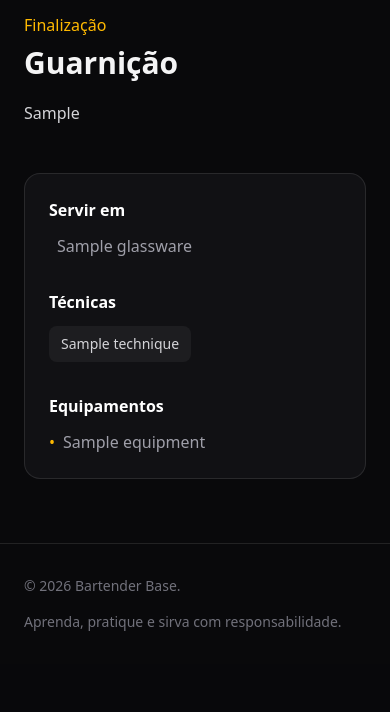
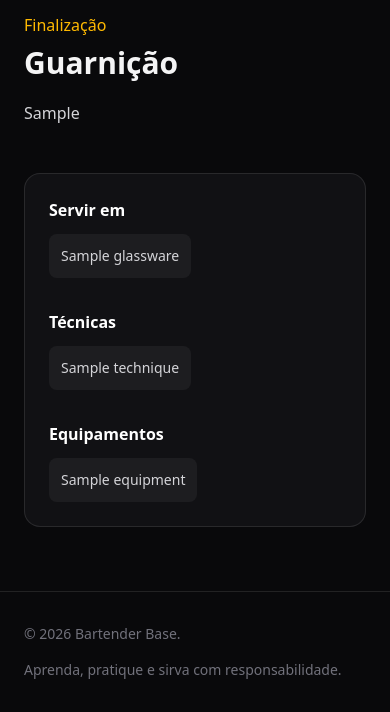
Before and after one commit to thierrydrmv/bartender-base, a Django app: a page that uses templates/cocktails/cocktail_detail.html in a window 390 px wide. Shown: the part 1300-2012 px from the top of the page. Before the commit the page ends 1931 px from the top, so only its background shows below. Run offline with Django 5.2, Linux system fonts and the light colour scheme; tables that the repository leaves empty hold one stand-in row (values such as "Sample post"); grey boxes marked "Sample" are stand-in pictures; style sheets or scripts are compiled from the project's sources; some libraries are stand-ins or nearby versions.

Commit message:
feat: style cocktail detail links as mobile buttons

```diff
--- a/templates/cocktails/cocktail_detail.html
+++ b/templates/cocktails/cocktail_detail.html
@@ -115,8 +115,7 @@
                         <h2 class="font-semibold text-white">Servir em</h2>
                         {% if cocktail.glassware %}
                             <a href="{% url 'cocktails:glassware-detail' cocktail.glassware.slug %}"
-                               class="group mt-3 flex items-center gap-2 text-zinc-400 transition hover:text-amber-400">
-                                <span class="text-amber-400" aria-hidden="true"></span>
+                               class="mt-3 inline-flex min-h-11 cursor-pointer items-center rounded-lg bg-white/5 px-3 py-2 text-sm text-zinc-300 transition hover:bg-amber-500 hover:text-zinc-950">
                                 <span>{{ cocktail.glassware.name }}</span>
                             </a>
                         {% else %}
@@ -128,7 +127,7 @@
                         <div class="mt-3 flex flex-wrap gap-2">
                             {% for technique in cocktail.techniques.all %}
                                 <a href="{% url 'cocktails:technique-detail' technique.slug %}"
-                                   class="rounded-lg bg-white/5 px-3 py-2 text-sm text-zinc-300 transition hover:bg-amber-500 hover:text-zinc-950">
+                                   class="inline-flex min-h-11 cursor-pointer items-center rounded-lg bg-white/5 px-3 py-2 text-sm text-zinc-300 transition hover:bg-amber-500 hover:text-zinc-950">
                                     {{ technique.name }}
                                 </a>
                             {% empty %}
@@ -138,12 +137,11 @@
                     </section>
                     <section>
                         <h2 class="font-semibold text-white">Equipamentos</h2>
-                        <ul class="mt-3 space-y-2">
+                        <ul class="mt-3 flex flex-wrap gap-2">
                             {% for item in cocktail.equipment.all %}
                                 <li>
                                     <a href="{% url 'cocktails:equipment-detail' item.slug %}"
-                                       class="group flex items-center gap-2 text-zinc-400 transition hover:text-amber-400">
-                                        <span class="text-amber-400" aria-hidden="true">•</span>
+                                       class="inline-flex min-h-11 cursor-pointer items-center rounded-lg bg-white/5 px-3 py-2 text-sm text-zinc-300 transition hover:bg-amber-500 hover:text-zinc-950">
                                         <span>{{ item.name }}</span>
                                     </a>
                                 </li>
```
